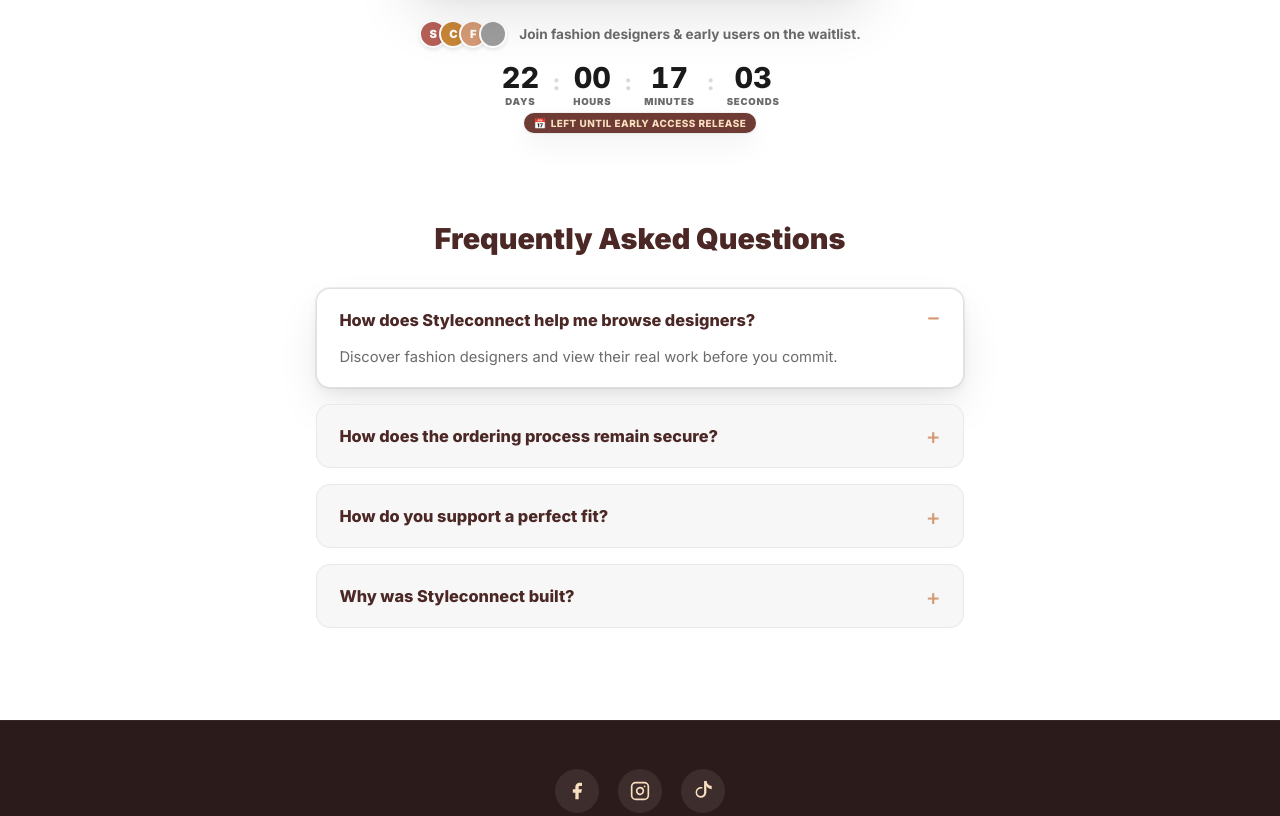
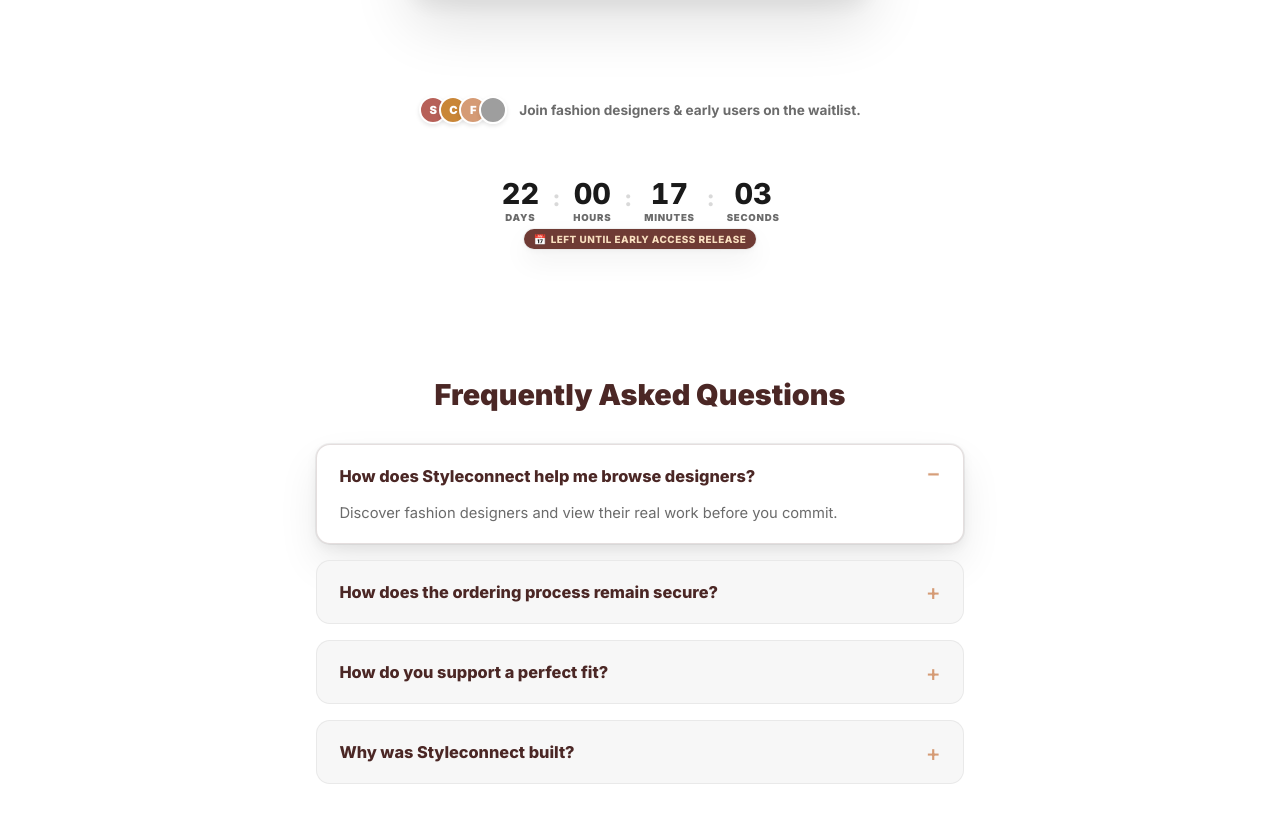
Before and after one commit to olumideolaseni060-hue/styleconnect-landing-page, a website: page index.html in a window 1280 px wide. Shown: the part 812-1628 px from the top of the page. Drawn offline with Linux system fonts and the light colour scheme; grey boxes are pictures that could not be loaded.

Commit message:
Shift social proof and countdown timer to scroll section and set waitlist-hero to fill initial viewport height

```diff
--- a/index.html
+++ b/index.html
@@ -91,7 +91,9 @@
         </form>
         <p class="form-status" id="form-status" aria-live="polite"></p>
       </div>
+    </section>
 
+    <div class="scroll-content-group">
       <div class="social-proof">
         <div class="avatar-stack">
           <div class="avatar" style="background-color: var(--color-rose);">S</div>
@@ -158,7 +160,7 @@
           </details>
         </div>
       </div>
-    </section>
+    </div>
   </main>
 
   <footer class="footer">
--- a/styles.css
+++ b/styles.css
@@ -106,11 +106,14 @@
   text-align: center;
   max-width: 960px;
   margin: 0 auto;
-  padding: 0.25rem 0 0.75rem;
+  min-height: calc(100vh - 75px);
   display: flex;
   flex-direction: column;
   align-items: center;
+  justify-content: center;
+  padding: 1rem 0;
   animation: enter 540ms cubic-bezier(.2, 0, 0, 1) both;
+  box-sizing: border-box;
 }
 
 .hero-header-meta {
@@ -843,3 +846,13 @@
     min-width: 40px;
   }
 }
+
+/* Group container for content below initial viewport */
+.scroll-content-group {
+  margin-top: 3rem;
+  display: flex;
+  flex-direction: column;
+  align-items: center;
+  gap: 2.5rem;
+  width: 100%;
+}
```
